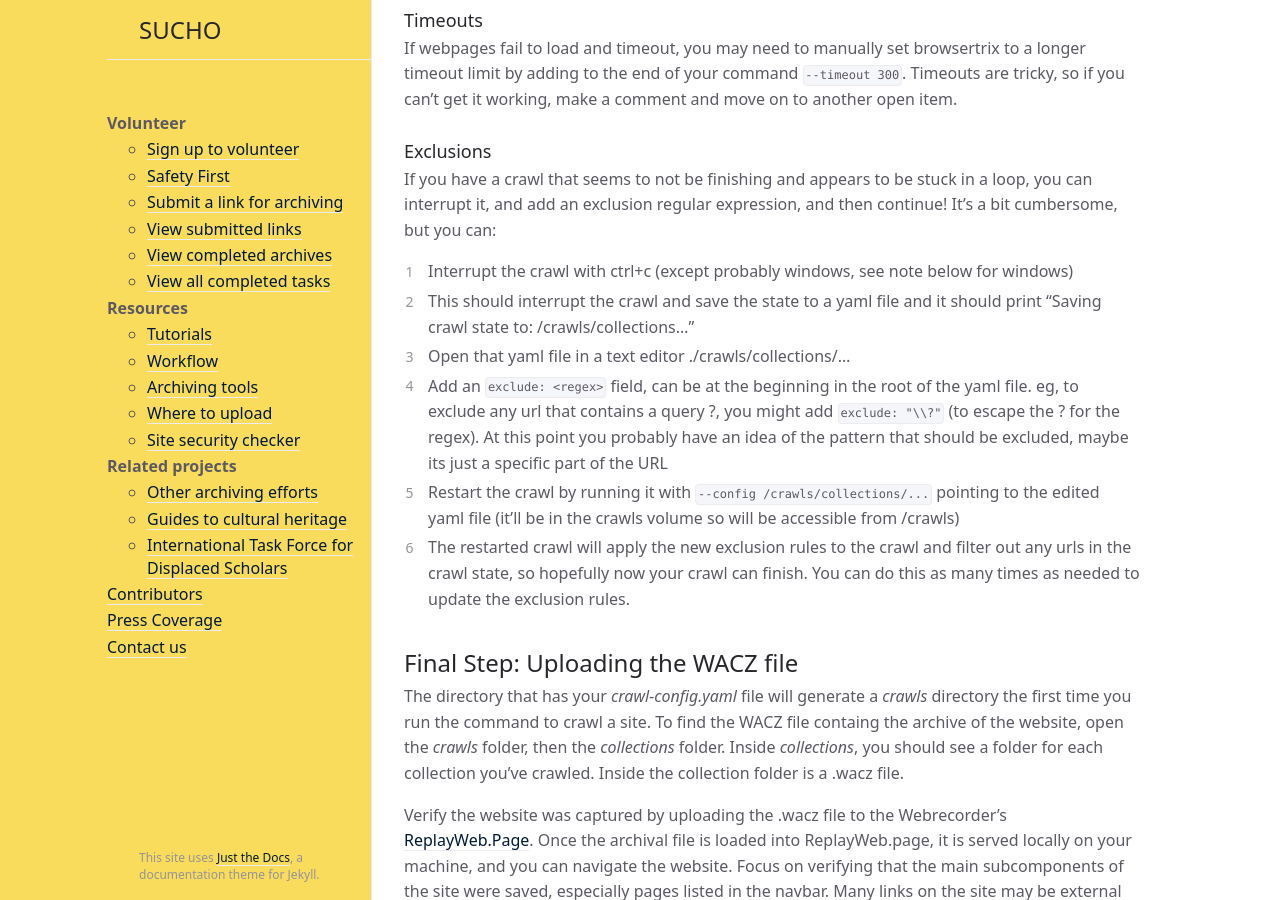
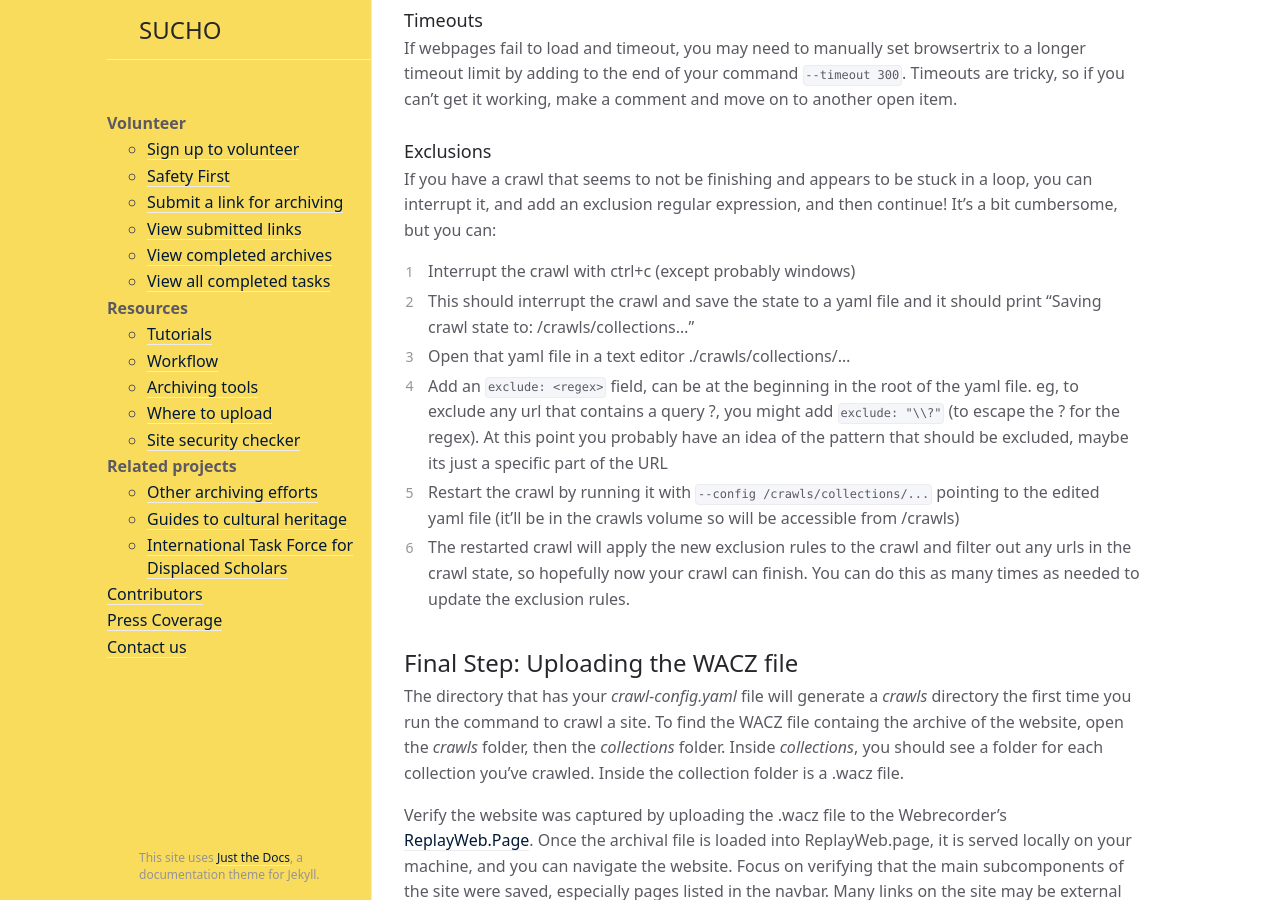
Before and after one commit to sucho-archiving/sucho-archiving.github.io, a Jekyll site: the page built from browsertrix.md, in a window 1280 px wide and 900 px high, scrolled down 4533 px. Built offline with Jekyll 4.4.1, drawn with Linux system fonts in a browser that asks for light colours.

Commit message:
small tweak to browserstrix page

```diff
--- a/browsertrix.md
+++ b/browsertrix.md
@@ -131,7 +131,7 @@ If webpages fail to load and timeout, you may need to manually set browsertrix t
 
 If you have a crawl that seems to not be finishing and appears to be stuck in a loop, you can interrupt it, and add an exclusion regular expression, and then continue! It's a bit cumbersome, but you can:
 
-1. Interrupt the crawl with ctrl+c (except probably windows, see note below for windows)
+1. Interrupt the crawl with ctrl+c (except probably windows)
 2. This should interrupt the crawl and save the state to a yaml file and it should print "Saving crawl state to: /crawls/collections..."
 3. Open that yaml file in a text editor ./crawls/collections/...
 4. Add an `exclude: <regex>` field, can be at the beginning in the root of the yaml file. eg, to exclude any url that contains a query ?, you might add `exclude: "\\?"` (to escape the ? for the regex). At this point you probably have an idea of the pattern that should be excluded, maybe its just a specific part of the URL
```
